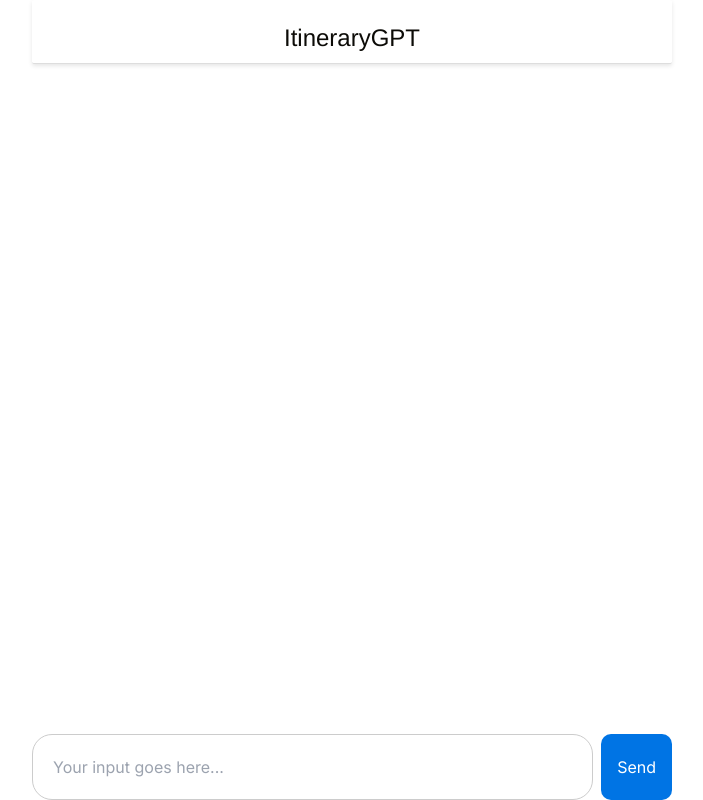
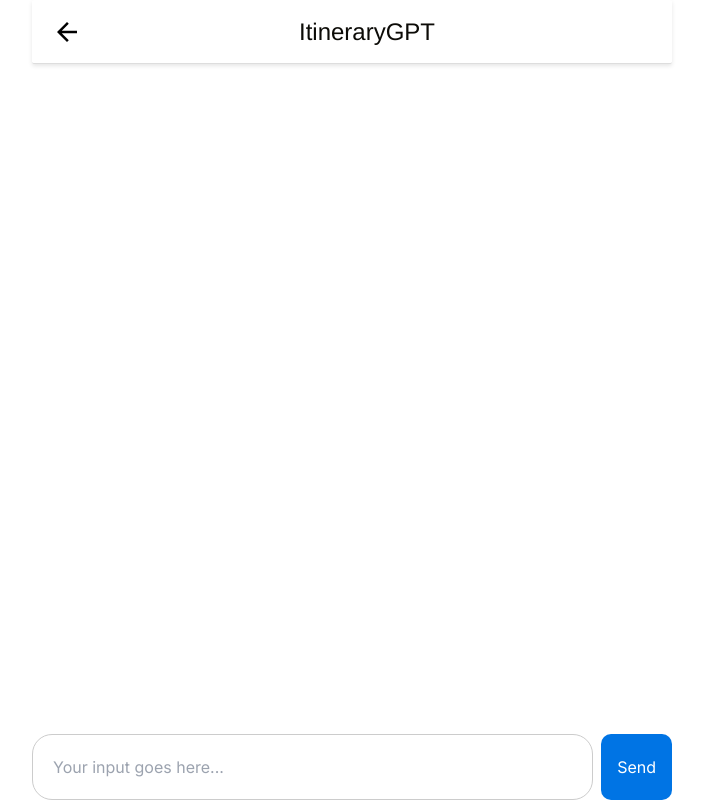
Before and after one commit to shaun-ak/Itinerary-gpt, a Next.js app: page /gpt-utility in a window 1280 px wide. Shown: the whole page, without its empty margins (288-991 px from the left). Built offline with nearby package versions, Linux system fonts and the light colour scheme.

Commit message:
TAS-13: add back button (#7)

```diff
--- a/app/globals.css
+++ b/app/globals.css
@@ -8,9 +8,19 @@
   padding: 0;
   box-sizing: border-box;
 }
+html{
+  background: white;
+  width: 100%;
+  height: 100%;
+  display: table;
+}
+body {
+  width: 100%;
+  display: table-cell;
+  font-family: Arial, sans-serif;
+}
 
-body {
-  background: white;
-  font-family: Arial, sans-serif;
-  height: 100vh;
+html, body {
+  margin: 0;
+  padding: 0;
 }
--- a/app/landing-page/landing-page.module.scss
+++ b/app/landing-page/landing-page.module.scss
@@ -3,7 +3,7 @@
 }
 
 .top-container{
-    @apply bg-black w-full h-2/3;
+    @apply bg-black w-full h-3/6 fixed top-0;
 }
 
 .gradient{
--- a/components/ai-chat/ai-chat.module.scss
+++ b/components/ai-chat/ai-chat.module.scss
@@ -13,28 +13,6 @@
   margin: auto;
   flex-direction: row;
   flex-wrap: nowrap;
-}
-
-.header {
-  max-height: 4rem;
-  padding: 20px;
-  width: 50%;
-  margin: auto;
-  display: flex;
-  justify-content: center;
-  background-color: white; /* Light gray background */
-  border-bottom: 1px solid #ddd;
-  border-radius: 2px;
-  box-shadow: 0 2px 4px rgba(0, 0, 0, 0.1);
-  outline: none;
-  flex: 1;
-}
-
-.title {
-  font-family: "Helvetica Neue", Tahoma, Verdana, sans-serif;
-  font-size: x-large;
-  font-weight: 500;
-  color: rgb(12, 11, 7);
 }
 
 .inputText {
--- a/components/ai-chat/ai-chat.tsx
+++ b/components/ai-chat/ai-chat.tsx
@@ -3,6 +3,8 @@ import React from "react";
 import Message from "../message/message";
 import styles from "./ai-chat.module.scss";
 import { useChat } from "ai/react";
+import { MdArrowBack } from "react-icons/md";
+import TopNav from "../top-nav/top-nav";
 
 const AiChat: React.FC = () => {
   const { messages, input, handleInputChange, handleSubmit, isLoading } =
@@ -10,9 +12,7 @@ const AiChat: React.FC = () => {
 
   return (
     <main className={styles.ai_chat_container}>
-        <div className={styles.header}>
-          <p className={styles.title}>ItineraryGPT</p>
-        </div>
+        <TopNav/>
         <div className={styles.messageContainer}>
           <div className={styles.messageWrapper}>
             {messages.map((message) => (
--- a/components/top-nav/top-nav.tsx
+++ b/components/top-nav/top-nav.tsx
@@ -1,9 +1,15 @@
+import { MdArrowBack } from "react-icons/md";
 import styles from "./topNav.module.scss";
+import Link from "next/link";
+
 
 export default function TopNav() {
   return (
     <div className={styles.header}>
-      <p className={styles.title}>ItineraryGPT</p>
+      <Link href="/landing-page">
+        <div className={styles["back-arrow"]}><MdArrowBack size={30} /></div>
+      </Link>
+      <div className={styles.title}><p>ItineraryGPT</p></div>
     </div>
   );
 }
--- a/components/top-nav/topNav.module.scss
+++ b/components/top-nav/topNav.module.scss
@@ -1,22 +1,13 @@
 /* styles/bottomInput.module.css */
 
 .header {
-  position: fixed;
-  padding: 20px;
-  top: 1px;
-  left: 50%;
-  width: 50%;
-  transform: translateX(-50%);
-  display: flex;
-  justify-content: center;
-  background-color: white; /* Light gray background */
+  @apply max-h-16 px-5 w-1/2 m-auto flex justify-center items-center bg-white outline-none flex-1 rounded-sm;
   border-bottom: 1px solid #ddd;
-  border-radius: 2px;
   box-shadow: 0 2px 4px rgba(0, 0, 0, 0.1);
-  outline: none;
 }
 
 .title {
+  @apply flex justify-center grow-[5];
   font-family: "Helvetica Neue", Tahoma, Verdana, sans-serif;
   font-size: x-large;
   font-weight: 500;
--- a/package.json
+++ b/package.json
@@ -20,6 +20,7 @@
     "openai": "4.7.1",
     "react": "^18.3.1",
     "react-dom": "^18.3.1",
+    "react-icons": "^5.2.1",
     "sass": "^1.77.8",
     "scss": "^0.2.4",
     "typescript": "5.2.2",
```
